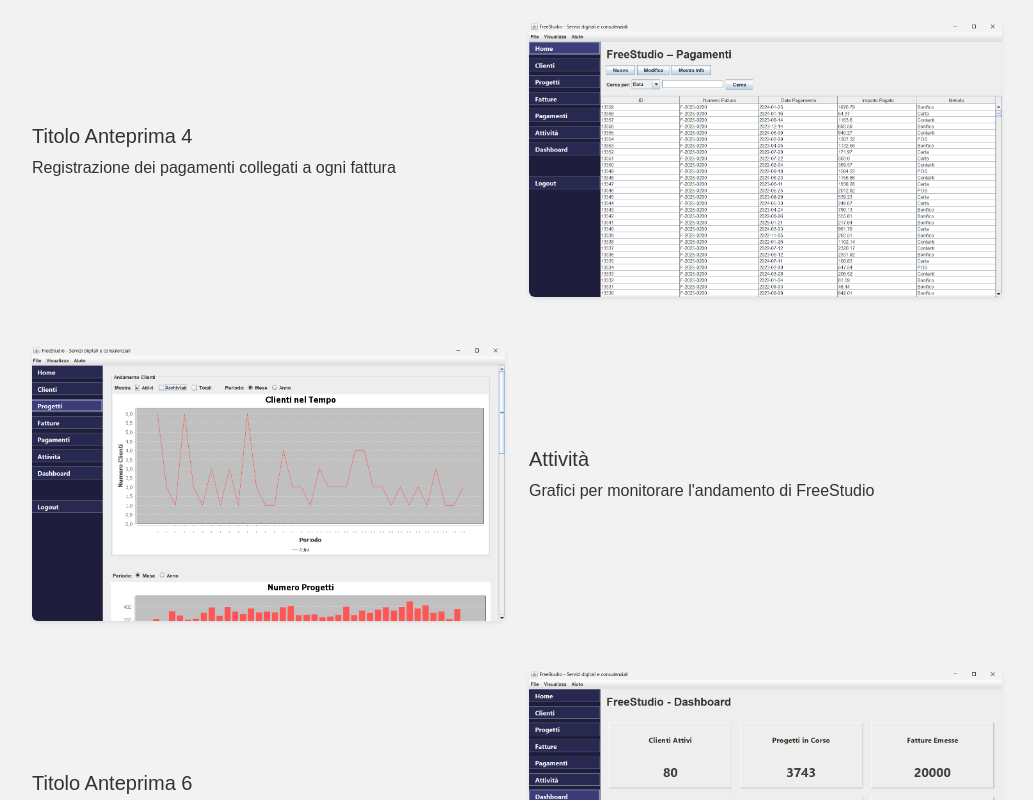
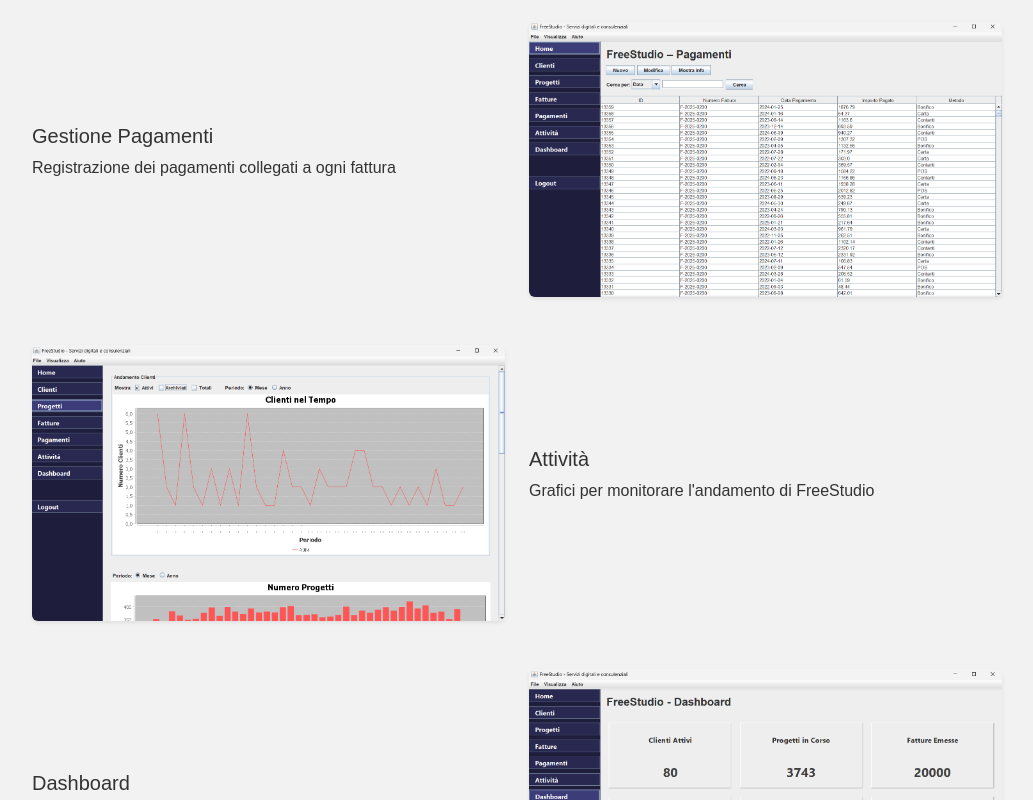
Before and after one commit to DanieleGalluzzi/FreeStudio, a plain HTML site: page index.html in a window 1280 px wide. Shown: the part 2960-3760 px from the top of the page, without its empty margins (238-1271 px from the left). Drawn offline with nearby package versions, Linux system fonts and the light colour scheme.

Commit message:
UPD[index]
titoli anteprima

```diff
--- a/index.html
+++ b/index.html
@@ -157,7 +157,7 @@
                         <img src="img/pagamenti.png" class="img-fluid rounded shadow-sm" alt="Anteprima 4">
                     </div>
                     <div class="col-md-6">
-                        <h5>Titolo Anteprima 4</h5>
+                        <h5>Gestione Pagamenti</h5>
                         <p>Registrazione dei pagamenti collegati a ogni fattura</p>
                     </div>
                 </div>
@@ -177,7 +177,7 @@
                         <img src="img/dashboard.png" class="img-fluid rounded shadow-sm" alt="Anteprima 6">
                     </div>
                     <div class="col-md-6">
-                        <h5>Titolo Anteprima 6</h5>
+                        <h5>Dashboard</h5>
                         <p>Vista immediata dei dati principali sempre aggiornata.</p>
                     </div>
                 </div>
```
